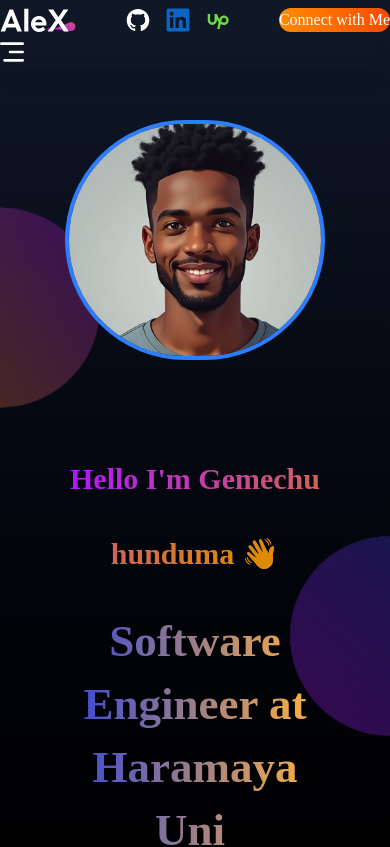
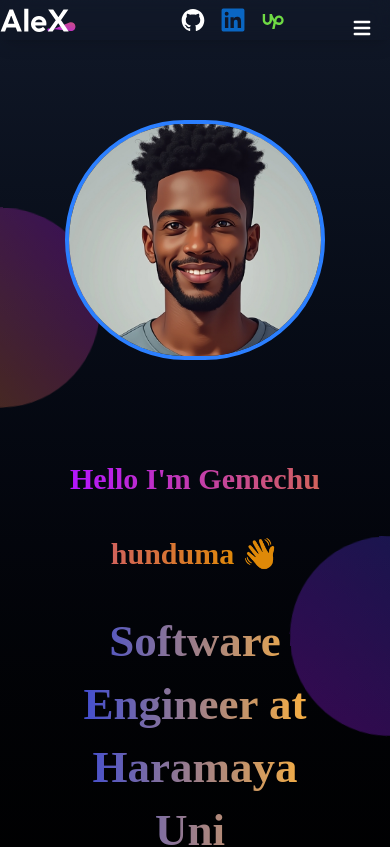
Before and after one commit to gemechuH/portfolio_react-js, a React (Vite) app: page / in a window 390 px wide. Shown: the top 847 px of the page. Built offline with nearby package versions, Linux system fonts and the light colour scheme.

Commit message:
some change

```diff
--- a/src/Components/Navbar/Navbar.jsx
+++ b/src/Components/Navbar/Navbar.jsx
@@ -2,8 +2,8 @@ import React, { useRef, useState, useEffect } from "react";
 import logo from "../../assets/logo.svg";
 import underline from "../../assets/nav_underline.svg";
 import AnchorLink from "react-anchor-link-smooth-scroll";
-import menu_open from "../../assets/menu_open.svg";
-import menu_close from "../../assets/menu_close.svg";
+
+import { HiMenu, HiX } from "react-icons/hi";
 import "./Navbar.css";
 import {
   GithubIcon,
@@ -51,6 +51,7 @@ const Navbar = () => {
     >
       <div className="max-w-7xl mx-auto flex items-center justify-between">
         <img src={logo} alt="Logo" className="h-10 w-auto" />
+        <div className="flex-1 flex justify-center md:justify-start">
           <div className="flex items-center gap-4">
             <a
               href="https://github.com"
@@ -77,9 +78,10 @@ const Navbar = () => {
               <UpworkIcon />
             </a>
           </div>
+        </div>
 
         {/* Desktop Navigation */}
-        <ul className="hidden md:flex items-center gap-8">
+        <ul className="hidden md:flex items-center gap-6">
           {[
             { href: "#home", label: "Home" },
             { href: "#about", label: "About Me", offset: 50 },
@@ -108,58 +110,19 @@ const Navbar = () => {
         </ul>
         <AnchorLink
           href="#contact"
-          className="bg-gradient-to-r from-orange-400 to-orange-600 px-6 py-2 rounded-full
+          className="hidden md:block bg-gradient-to-r from-orange-400 to-orange-600 px-6 py-2 rounded-full
               hover:shadow-lg transition-all duration-300"
         >
           Connect with Me
         </AnchorLink>
       </div>
 
-      {/* Social Icons & Connect Button - Desktop */}
-      {/* <div className="hidden md:flex items-center gap-6">
-          <div className="flex gap-4">
-            <a
-              href="https://github.com"
-              target="_blank"
-              rel="noopener noreferrer"
-              className="text-gray-600 hover:text-gray-900 hover:scale-110 transition-all"
+      {/* Mobile Menu Button */}
+      <button
+        onClick={toggleMenu}
+        className="fixed top-4 right-4 md:hidden text-2xl text-white"
       >
-              <GithubIcon />
-            </a>
-            <a
-              href="https://linkedin.com"
-              target="_blank"
-              rel="noopener noreferrer"
-              className="text-blue-600 hover:text-blue-700 hover:scale-110 transition-all"
-            >
-              <LinkedinIcon />
-            </a>
-            <a
-              href="https://upwork.com"
-              target="_blank"
-              rel="noopener noreferrer"
-              className="text-green-600 hover:text-green-700 hover:scale-110 transition-all"
-            >
-              <UpworkIcon />
-            </a>
-          </div>
-
-          <AnchorLink
-            href="#contact"
-            className="nav-connect
-              transition-colors duration-300 text-end shadow-md hover:shadow-lg"
-          >
-            Connect with Me
-          </AnchorLink>
-        </div> */}
-
-      {/* Mobile Menu Button */}
-      <button onClick={toggleMenu} className="md:hidden">
-        <img
-          src={isMenuOpen ? menu_close : menu_open}
-          alt="menu"
-          className="w-6 h-6"
-        />
+        {isMenuOpen ? <HiX /> : <HiMenu />}
       </button>
 
       {/* Mobile Navigation */}
@@ -170,12 +133,15 @@ const Navbar = () => {
       >
         <div className="p-6 flex flex-col h-full">
           <div className="flex justify-end mb-8">
-            <button onClick={toggleMenu}>
-              <img src={menu_close} alt="close" className="w-6 h-6" />
+            <button
+              onClick={toggleMenu}
+              className="text-2xl text-white hover:text-orange-400 transition-colors"
+            >
+              <HiX />
             </button>
           </div>
 
-          <ul className="flex flex-col gap-6">
+          <ul className="flex flex-col gap-4">
             {[
               { href: "#home", label: "Home" },
               { href: "#about", label: "About Me", offset: 50 },
```
Lines whose indentation alone changed are shown as unchanged.
